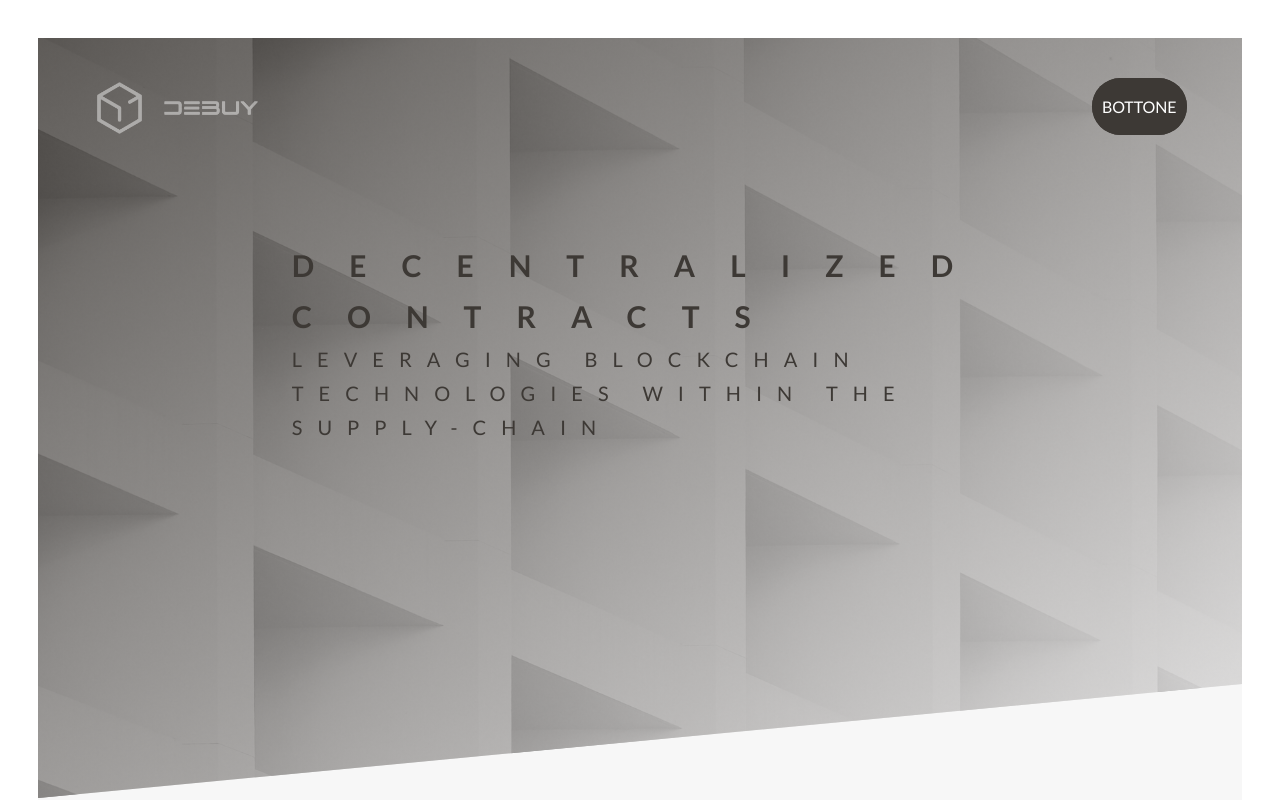
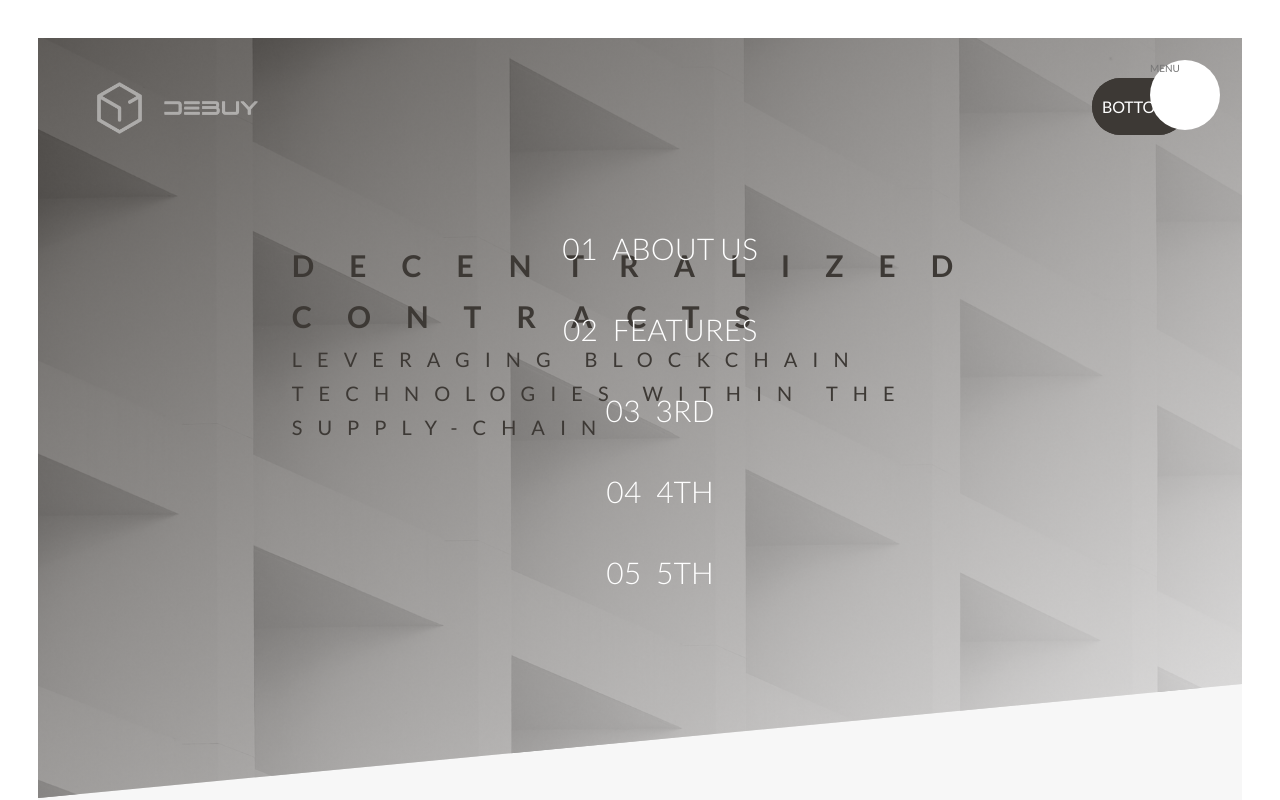
Before and after one commit to debuy-co/landingPage, a React (Create React App) app: page / in a window 1280 px wide. Shown: the top 800 px of the page. Built offline with nearby package versions, Linux system fonts and the light colour scheme.

Commit message:
Building the Navigation - Part 1

```diff
--- a/src/App.js
+++ b/src/App.js
@@ -5,10 +5,12 @@
 import Testimonials from "./components/testimonials/Testimonials";
 import ContactUs from "./components/contactUs/ContactUs";
 import Footer from "./components/layout/Footer";
+import Navigation from "./components/layout/Navigation";
 
 function App() {
   return (
     <div>
+      <Navigation />
       <Header />
       <About />
       <Features />
--- /dev/null
+++ b/src/components/layout/Navigation.js
@@ -0,0 +1,59 @@
+//The 3 steps to create this component will be:
+//1. create the checkbox that later will be hidden
+//2. have a label connected to that checkbox
+//3. reveal the entinre navigation on the background
+
+import React from "react";
+
+function Navigation() {
+  return (
+    <div className="navigation">
+      <input
+        type="checkbox"
+        className="navigation__checkbox"
+        id="navi-toggle"
+      />
+      <label htmlFor="navi-toggle" className="navigation__button">
+        MENU
+      </label>
+      {/*&nbsp stands for empty html element*/}
+      <div className="navigation__background">&nbsp;</div>
+      <nav className="navigation__nav">
+        <ul className="navigation__list">
+          <li className="navigation__item">
+            <a href="#1" className="navigation__link">
+              <span>01</span>
+              About Us
+            </a>
+          </li>
+          <li className="navigation__item">
+            <a href="#1" className="navigation__link">
+              <span>02</span>
+              Features
+            </a>
+          </li>
+          <li className="navigation__item">
+            <a href="#1" className="navigation__link">
+              <span>03</span>
+              3rd
+            </a>
+          </li>
+          <li className="navigation__item">
+            <a href="#1" className="navigation__link">
+              <span>04</span>
+              4th
+            </a>
+          </li>
+          <li className="navigation__item">
+            <a href="#1" className="navigation__link">
+              <span>05</span>
+              5th
+            </a>
+          </li>
+        </ul>
+      </nav>
+    </div>
+  );
+}
+
+export default Navigation;
--- a/src/sass/abstract/_mixins.scss
+++ b/src/sass/abstract/_mixins.scss
@@ -5,3 +5,10 @@
     clear: both; //this will clear both float
   }
 }
+
+@mixin centered {
+  position: absolute;
+  top: 50%;
+  left: 50%;
+  transform: translate(-50%, -50%);
+}
--- /dev/null
+++ b/src/sass/layout/_navigation.scss
@@ -0,0 +1,81 @@
+.navigation {
+  &__checkbox {
+    display: none; //no need to see it
+  }
+
+  &__button {
+    //this shall cover the navigation__background
+    background-color: $color-white;
+    height: 7rem;
+    width: 7rem;
+    border-radius: 50%;
+    position: fixed;
+    top: 6rem;
+    right: 6rem;
+    z-index: 2000;
+  }
+
+  &__background {
+    //it is actually an expanding circle from the bottom to the left bottom corner
+    height: 6rem;
+    width: 6rem;
+    border-radius: 50%;
+    position: fixed; //this is very similar to position absolute, with the difference that with fix it does not change position as we scroll the page
+    top: 6.5rem;
+    right: 6.5rem;
+    background-image: radial-gradient($color-primary, $color-secondary);
+    z-index: 1000; //we give a high one so that it does not get hidded while we scroll on the page
+  }
+
+  &__nav {
+    height: 100vh;
+    width: 100%;
+    position: fixed;
+    top: 0;
+    right: 0;
+    z-index: 1500;
+  }
+
+  &__list {
+    @include centered;
+    list-style: none;
+    text-align: center;
+  }
+
+  &__item {
+    margin: 1rem;
+  }
+
+  &__link {
+    &:link,
+    &:visited {
+      display: inline-block;
+      font-size: 3rem;
+      font-weight: 300;
+      padding: 1rem 2rem;
+      color: $color-white;
+      text-decoration: none;
+      text-transform: uppercase;
+      background-image: linear-gradient(
+        120deg,
+        transparent 0%,
+        transparent 50%,
+        $color-white 50%
+      );
+      background-size: 250%; //the higher the number the more the white part of the background will move to the right
+      transition: all 0.2s;
+
+      span {
+        margin-right: 1.5rem;
+        display: inline-block;
+      }
+    }
+
+    &:hover,
+    &:active {
+      background-position: 100%;
+      color: $color-secondary;
+      transform: translateX(1rem);
+    }
+  }
+}
--- a/src/sass/main.scss
+++ b/src/sass/main.scss
@@ -33,6 +33,7 @@
 @import "layout/header";
 @import "layout/grid";
 @import "layout/footer";
+@import "layout/navigation";
 
 /*--------------------------------------------------------------
 # Pages
```
